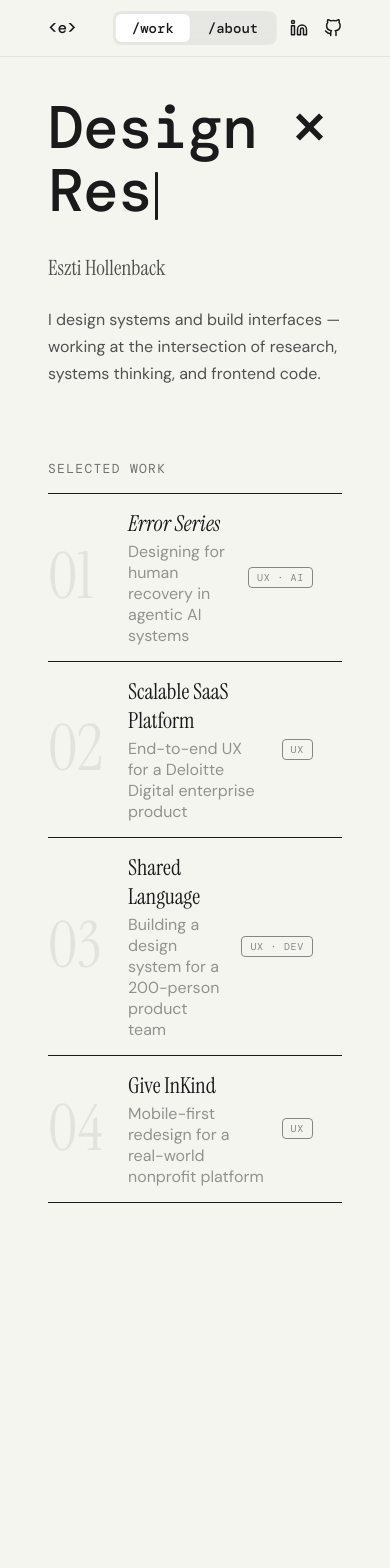
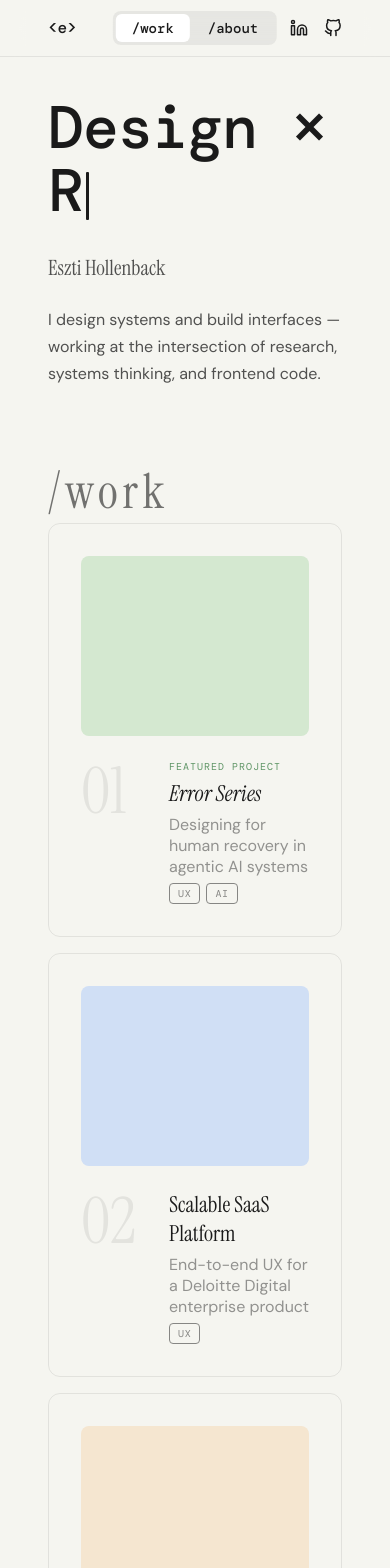
Before and after one commit to esztike/portfolio, a React (Vite) app: page / in a window 390 px wide. Shown: the top 1568 px of the page. Before the commit the page ends 1255 px from the top, so only its background shows below. Built offline with nearby package versions, Linux system fonts and the light colour scheme.

Commit message:
homepage: work cards responsive, mobile layout, tags fix, featured label

```diff
--- a/src/pages/Home.jsx
+++ b/src/pages/Home.jsx
@@ -1,3 +1,5 @@
+// eslint-disable-next-line no-unused-vars
+import { motion } from "framer-motion";
 import { Link } from "react-router-dom";
 import { useEffect, useRef } from "react";
 
@@ -63,6 +65,58 @@ function Home() {
     return () => clearTimeout(timeout);
   }, []);
 
+  const projects = [
+    {
+      num: "01",
+      title: "Error Series",
+      subtitle: "Designing for human recovery in agentic AI systems",
+      tags: ["UX", "AI"],
+      color: "#d4e8d0",
+      path: "/work/error-series",
+      featured: true,
+    },
+    {
+      num: "02",
+      title: "Scalable SaaS Platform",
+      subtitle: "End-to-end UX for a Deloitte Digital enterprise product",
+      tags: ["UX"],
+      color: "#d0dff5",
+      path: "/work/saas-platform",
+    },
+    {
+      num: "03",
+      title: "Shared Language",
+      subtitle: "Building a design system for a 200-person product team",
+      tags: ["UX", "Dev"],
+      color: "#f5e6d0",
+      path: "/work/shared-language",
+    },
+    {
+      num: "04",
+      title: "Give InKind",
+      subtitle: "Mobile-first redesign for a real-world nonprofit platform",
+      tags: ["UX"],
+      color: "#f0d0d0",
+      path: "/work/give-inkind",
+    },
+    {
+      num: "05",
+      title: "Travel Better: Globo",
+      subtitle: "Intentional research and emotionally intelligent UX in motion",
+      tags: ["UX"],
+      color: "#e8d4f0",
+      path: "/work/globo",
+    },
+    {
+      num: "06",
+      title: "Home Glamour",
+      subtitle: "A mobile app concept for home styling and personalisation",
+      tags: ["UX"],
+      color: "#f0f0d0",
+      path: "/work/home-glamour",
+    },
+  ];
+
   return (
     <div
       style={{ padding: "40px 48px 52px", maxWidth: "900px", margin: "0 auto" }}
@@ -77,53 +131,46 @@ function Home() {
       </p>
 
       <div className="work-section">
-        <div className="work-header">
-          <span className="work-label">Selected work</span>
-        </div>
-        <Link to="/work/error-series" className="work-row">
-          <span className="row-num">01</span>
-          <span className="row-title-group">
-            <span className="row-title featured">Error Series</span>
-            <span className="row-subtitle">
-              Designing for human recovery in agentic AI systems
-            </span>
-          </span>
-          <span className="row-tag">UX · AI</span>
-          <span className="row-arrow">→</span>
-        </Link>
-        <Link to="/work/saas-platform" className="work-row">
-          <span className="row-num">02</span>
-          <span className="row-title-group">
-            <span className="row-title">Scalable SaaS Platform</span>
-            <span className="row-subtitle">
-              End-to-end UX for a Deloitte Digital enterprise product
-            </span>
-          </span>
-          <span className="row-tag">UX</span>
-          <span className="row-arrow">→</span>
-        </Link>
-        <Link to="/work/shared-language" className="work-row">
-          <span className="row-num">03</span>
-          <span className="row-title-group">
-            <span className="row-title">Shared Language</span>
-            <span className="row-subtitle">
-              Building a design system for a 200-person product team
-            </span>
-          </span>
-          <span className="row-tag">UX · Dev</span>
-          <span className="row-arrow">→</span>
-        </Link>
-        <Link to="/work/give-inkind" className="work-row">
-          <span className="row-num">04</span>
-          <span className="row-title-group">
-            <span className="row-title">Give InKind</span>
-            <span className="row-subtitle">
-              Mobile-first redesign for a real-world nonprofit platform
-            </span>
-          </span>
-          <span className="row-tag">UX</span>
-          <span className="row-arrow">→</span>
-        </Link>
+        <span className="work-label">/work</span>
+        {projects.map((project, i) => (
+          <motion.div
+            key={project.path}
+            initial={{ opacity: 0, y: 40 }}
+            whileInView={{ opacity: 1, y: 0 }}
+            viewport={{ once: false, margin: "-80px" }}
+            transition={{ duration: 0.5, delay: i * 0.1 }}
+          >
+            <Link to={project.path} className="work-card">
+              <div className="work-card-left">
+                <span className="row-num">{project.num}</span>
+                <div className="work-card-text">
+                  {project.featured && (
+                    <span className="work-card-featured">Featured project</span>
+                  )}
+                  <span
+                    className={`row-title${project.featured ? " featured" : ""}`}
+                  >
+                    {project.title}
+                  </span>
+                  <span className="row-subtitle">{project.subtitle}</span>
+                  <div className="work-card-tags">
+                    {project.tags.map((tag) => (
+                      <span key={tag} className="row-tag">
+                        {tag}
+                      </span>
+                    ))}
+                  </div>{" "}
+                </div>
+              </div>
+              <motion.div
+                className="work-card-visual"
+                style={{ background: project.color }}
+                whileHover={{ scale: 1.03 }}
+                transition={{ duration: 0.3 }}
+              />
+            </Link>
+          </motion.div>
+        ))}
       </div>
     </div>
   );
--- a/src/styles/globals.css
+++ b/src/styles/globals.css
@@ -81,39 +81,67 @@ video {
   transform: none;
 }
 
-.work-header {
+.work-card-featured {
+  font-family: var(--font-mono);
+  font-size: 10px;
+  letter-spacing: 0.1em;
+  text-transform: uppercase;
+  color: var(--color-green);
+  opacity: 0.8;
+}
+
+.work-card {
   display: flex;
   align-items: center;
-  gap: 16px;
+  justify-content: space-between;
+  gap: 48px;
+  padding: 32px;
   margin-bottom: 16px;
+  border: 1px solid rgba(0, 0, 0, 0.08);
+  border-radius: 12px;
+  text-decoration: none;
+  color: inherit;
+  overflow: hidden;
+  transition: border-color 0.2s ease;
 }
 
+.work-card:hover {
+  border-color: rgba(0, 0, 0, 0.2);
+}
+
+.work-card-left {
+  display: flex;
+  align-items: flex-start;
+  gap: 24px;
+  flex: 1;
+}
+
+.work-card-text {
+  display: flex;
+  flex-direction: column;
+  gap: 6px;
+}
+
+.work-card-visual {
+  width: 240px;
+  height: 160px;
+  border-radius: 8px;
+  flex-shrink: 0;
+}
 .work-label {
-  font-family: var(--font-mono);
-  font-size: 13px;
+  font-family: var(--font-display);
+  font-size: 48px;
+  font-weight: 400;
   letter-spacing: 0.1em;
-  text-transform: uppercase;
   color: var(--color-dark);
   opacity: 0.6;
   white-space: nowrap;
 }
 
-.work-row {
+.work-card-tags {
   display: flex;
-  align-items: center;
-  padding: 15px 0;
-  border-bottom: 0.5px solid var(--color-dark);
-  gap: 16px;
-  text-decoration: none;
-  transition: opacity 0.15s;
-}
-
-.work-row:first-of-type {
-  border-top: 0.5px solid var(--color-dark);
-}
-
-.work-row:hover {
-  opacity: 0.5;
+  gap: 6px;
+  flex-wrap: wrap;
 }
 
 .row-num {
@@ -125,13 +153,6 @@ video {
   width: 64px;
   flex-shrink: 0;
   line-height: 1;
-}
-
-.row-title-group {
-  display: flex;
-  flex-direction: column;
-  gap: 3px;
-  flex: 1;
 }
 
 .row-title {
@@ -165,18 +186,6 @@ video {
   flex-shrink: 0;
 }
 
-.row-arrow {
-  font-size: 13px;
-  color: var(--color-dark);
-  flex-shrink: 0;
-  opacity: 0;
-  transition: opacity 0.15s;
-}
-
-.work-row:hover .row-arrow {
-  opacity: 0.5;
-}
-
 @keyframes blink {
   0%,
   100% {
@@ -186,3 +195,24 @@ video {
     opacity: 0;
   }
 }
+
+@media (max-width: 640px) {
+  .work-card {
+    flex-direction: column-reverse;
+    gap: 24px;
+  }
+
+  .work-card-visual {
+    width: 100%;
+    height: 180px;
+  }
+
+  .nav-inner {
+    padding: 0 20px;
+  }
+
+  .nav-centre {
+    position: static;
+    transform: none;
+  }
+}
```
